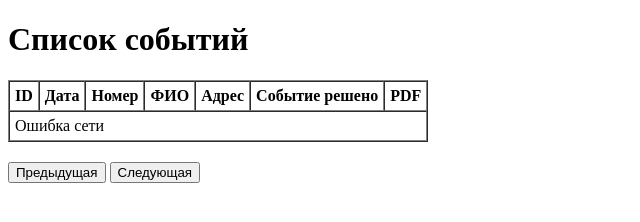
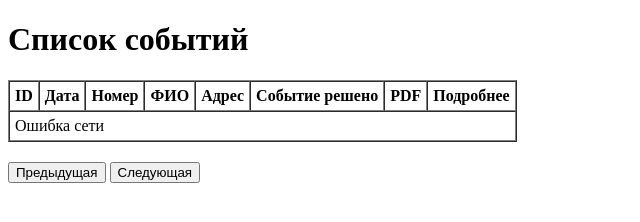
Before and after one commit to slava-abramoff/ib-report, a website: page static/event-table.html in a window 1280 px wide. Shown: the whole page, without its empty margins (0-640 px from the left). Drawn offline with Linux system fonts and the light colour scheme; no server answers.

Commit message:
add cells more in tables

```diff
--- a/static/event-table.html
+++ b/static/event-table.html
@@ -18,6 +18,7 @@
                     <th>Адрес</th>
                     <th>Событие решено</th>
                     <th>PDF</th>
+                    <th>Подробнее</th>
                 </tr>
             </thead>
             <tbody id="eventsBody"></tbody>
```
Also changed, not shown: static/incident-table.html (+1 -0 lines).
